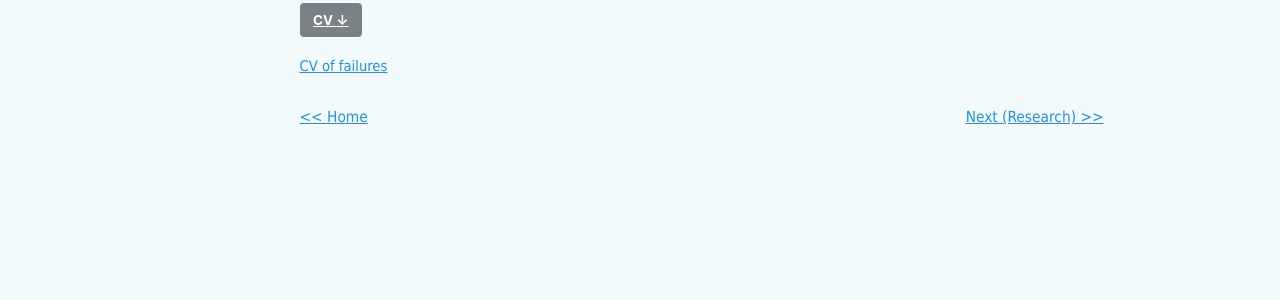
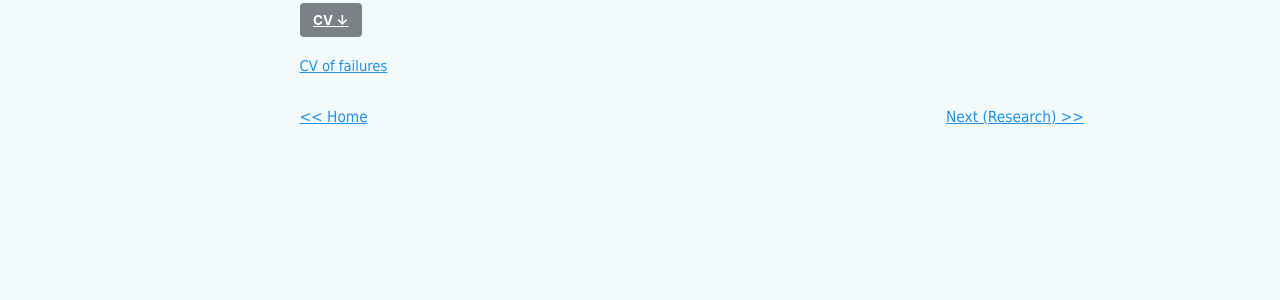
Before and after one commit to guangtingmai/guangtingmai.github.io, a Jekyll site: the page built from _pages/bio.html, in a window 1280 px wide and 1228 px high. Shown: the part 630-930 px from the top of the window. Built offline with Jekyll 4.4.1, drawn with Linux system fonts in a browser that asks for light colours.

Commit message:
Update custom.scss

```diff
--- a/_sass/custom.scss
+++ b/_sass/custom.scss
@@ -134,7 +134,7 @@ div.navigation-row {
   font-size: 11.5pt !important;
   font-family: Tahoma !important;
   line-height: 1.5 !important;
-  width: 82%;                             /* ensure it spans contain */
+  width: 80%;                             /* ensure it spans contain */
 }
 
 /* Optional: ensure spans don’t collapse */
```
